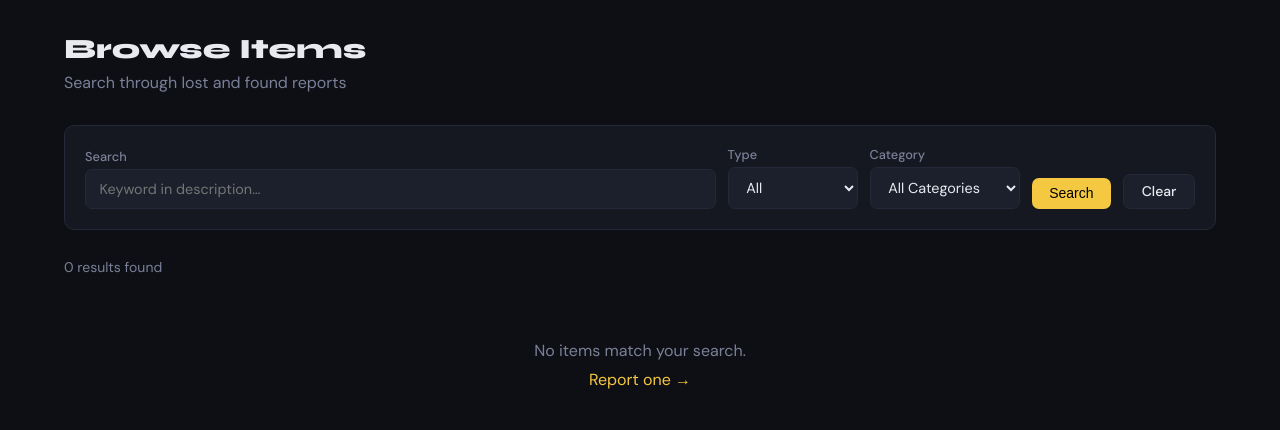
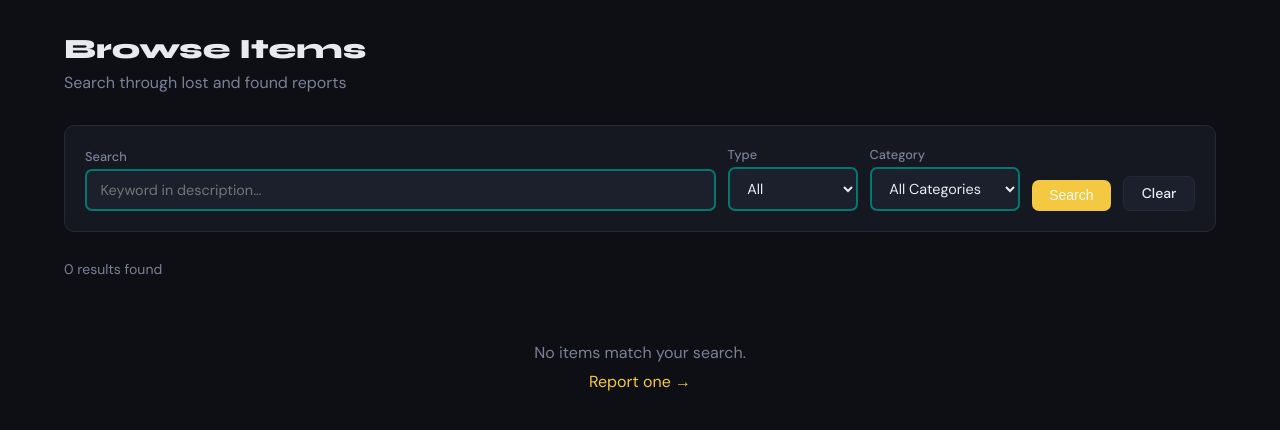
Before and after one commit to abhiramyakkala10-ay/DBMS-LOST-ITEM-CAMPUS-PORTAL, a Flask app: page /items in a window 1280 px wide. Shown: the part 60-490 px from the top of the page. Run offline with Flask 3, Linux system fonts and the light colour scheme; the visitor is signed in with stand-in values (Sample User, id 1).

Commit message:
UI Enhancement: Add green borders to form inputs and update text colors to #FCFBF4

```diff
--- a/campus_lf/templates/base.html
+++ b/campus_lf/templates/base.html
@@ -42,7 +42,7 @@ nav{
 .nav-links a:hover,.nav-links a.active{color:var(--text);background:var(--surface2);}
 .nav-badge{
   display:inline-flex;align-items:center;justify-content:center;
-  background:var(--accent);color:#000;border-radius:999px;
+  background:var(--accent);color:#FCFBF4;border-radius:999px;
   font-size:.65rem;font-weight:700;width:16px;height:16px;margin-left:4px;
 }
 .btn{
@@ -51,7 +51,7 @@ nav{
   cursor:pointer;border:none;transition:opacity .15s,transform .1s;
 }
 .btn:hover{opacity:.85;transform:translateY(-1px);}
-.btn-primary{background:var(--accent);color:#000;}
+.btn-primary{background:var(--accent);color:#FCFBF4;}
 .btn-secondary{background:var(--surface2);color:var(--text);border:1px solid var(--border);}
 .btn-danger{background:#7f1d1d;color:#fca5a5;}
 .btn-success{background:#14532d;color:#86efac;}
@@ -99,11 +99,11 @@ nav{
 .form-group{margin-bottom:1.1rem;}
 label{display:block;font-size:.825rem;color:var(--muted);margin-bottom:.4rem;font-weight:500;}
 input,select,textarea{
-  width:100%;background:var(--surface2);border:1px solid var(--border);
+  width:100%;background:var(--surface2);border:2px solid #01796F;
   color:var(--text);padding:.6rem .85rem;border-radius:7px;font-size:.9rem;
   font-family:inherit;transition:border-color .15s;
 }
-input:focus,select:focus,textarea:focus{outline:none;border-color:var(--accent);}
+input:focus,select:focus,textarea:focus{outline:none;border-color:#01796F;}
 textarea{resize:vertical;min-height:90px;}
 
 /* ALERTS */
--- a/campus_lf/templates/login.html
+++ b/campus_lf/templates/login.html
@@ -32,14 +32,14 @@ p.sub{color:var(--muted);font-size:.875rem;margin-bottom:1.75rem;}
 .form-group{margin-bottom:1rem;}
 label{display:block;font-size:.8rem;color:var(--muted);margin-bottom:.4rem;font-weight:500;}
 input{
-  width:100%;background:var(--surface2);border:1px solid var(--border);
+  width:100%;background:var(--surface2);border:2px solid #01796F;
   color:var(--text);padding:.65rem .9rem;border-radius:7px;font-size:.9rem;
   font-family:inherit;transition:border-color .15s;
 }
-input:focus{outline:none;border-color:var(--accent);}
+input:focus{outline:none;border-color:#01796F;}
 .btn{
   width:100%;padding:.7rem;border-radius:7px;font-size:.95rem;font-weight:600;
-  background:var(--accent);color:#000;border:none;cursor:pointer;
+  background:var(--accent);color:#FCFBF4;border:none;cursor:pointer;
   font-family:'Syne',sans-serif;transition:opacity .15s;margin-top:.5rem;
 }
 .btn:hover{opacity:.85;}
--- a/campus_lf/templates/register.html
+++ b/campus_lf/templates/register.html
@@ -19,9 +19,9 @@ h2{font-family:'Syne',sans-serif;font-size:1.3rem;font-weight:700;margin-bottom:
 p.sub{color:var(--muted);font-size:.875rem;margin-bottom:1.75rem;}
 .form-group{margin-bottom:1rem;}
 label{display:block;font-size:.8rem;color:var(--muted);margin-bottom:.4rem;font-weight:500;}
-input{width:100%;background:var(--surface2);border:1px solid var(--border);color:var(--text);padding:.65rem .9rem;border-radius:7px;font-size:.9rem;font-family:inherit;transition:border-color .15s;}
-input:focus{outline:none;border-color:var(--accent);}
-.btn{width:100%;padding:.7rem;border-radius:7px;font-size:.95rem;font-weight:600;background:var(--accent);color:#000;border:none;cursor:pointer;font-family:'Syne',sans-serif;transition:opacity .15s;margin-top:.5rem;}
+input{width:100%;background:var(--surface2);border:2px solid #01796F;color:var(--text);padding:.65rem .9rem;border-radius:7px;font-size:.9rem;font-family:inherit;transition:border-color .15s;}
+input:focus{outline:none;border-color:#01796F;}
+.btn{width:100%;padding:.7rem;border-radius:7px;font-size:.95rem;font-weight:600;background:var(--accent);color:#FCFBF4;border:none;cursor:pointer;font-family:'Syne',sans-serif;transition:opacity .15s;margin-top:.5rem;}
 .btn:hover{opacity:.85;}
 .footer-link{text-align:center;margin-top:1.25rem;font-size:.85rem;color:var(--muted);}
 .flash{padding:.65rem .9rem;border-radius:7px;margin-bottom:1rem;font-size:.85rem;background:#7f1d1d22;border:1px solid #ef444444;color:#fca5a5;}
```
